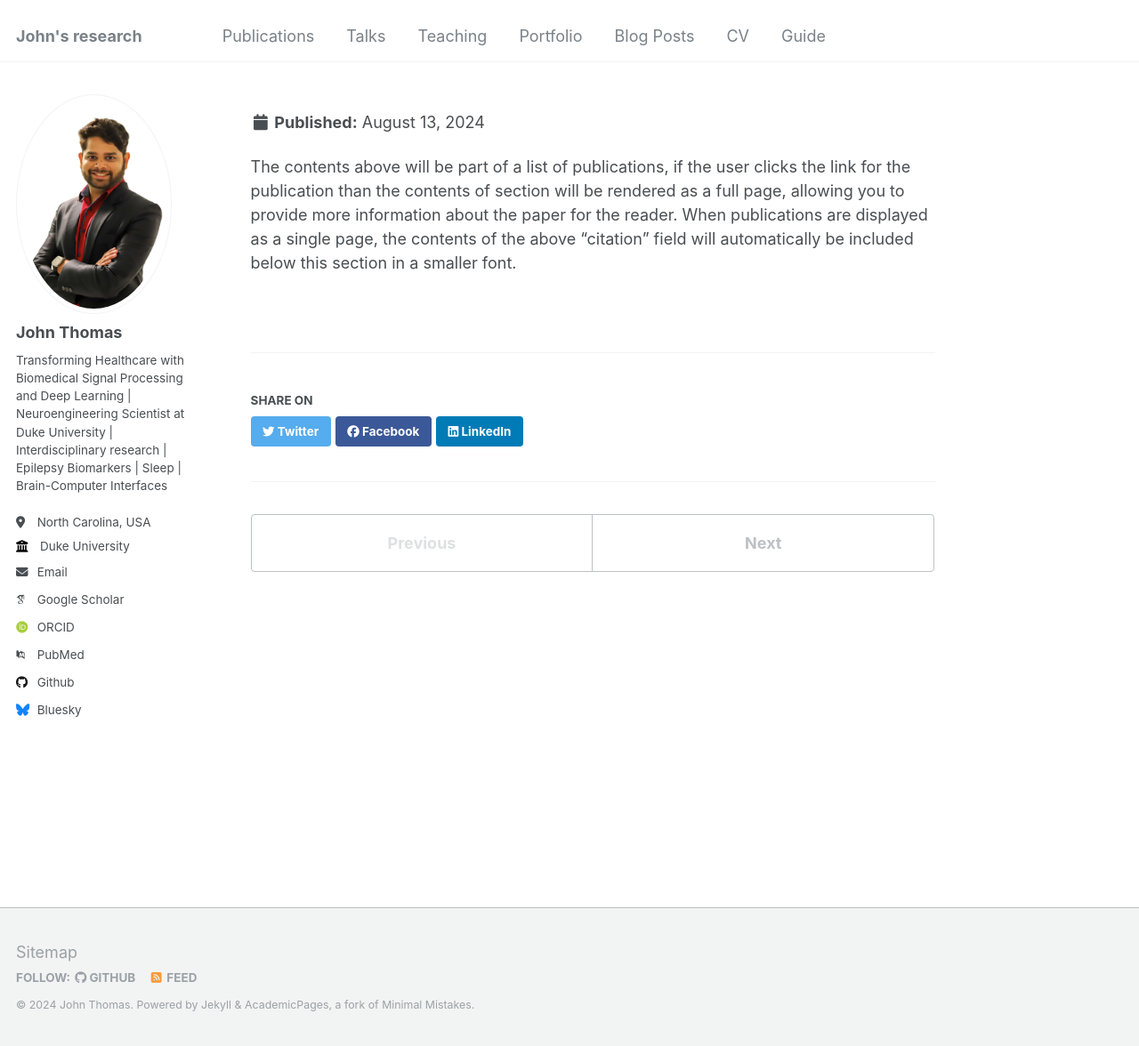
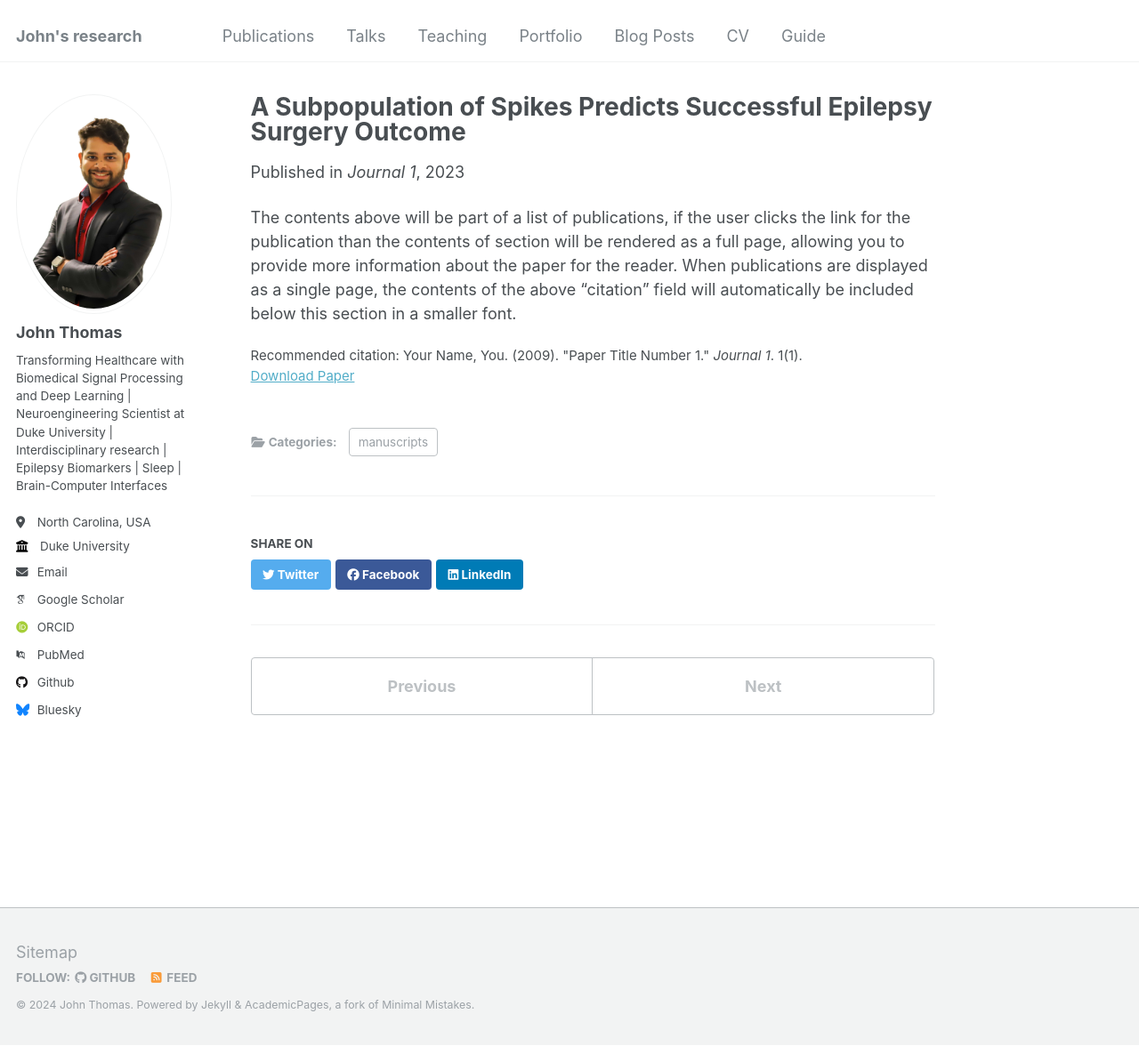
Before and after one commit to johnthomasphd/johnthomasphd.github.io, a Jekyll site: the page built from _publications/2009-10-01-paper-title-number-1.md, in a window 1280 px wide and 1176 px high. Shown: the whole window at 89% size. Built offline with Jekyll 4.4.1, drawn with Linux system fonts in a browser that asks for light colours; some web fonts are replaced; some of the changed lines change nothing that is shown.

Commit message:
Update 2009-10-01-paper-title-number-1.md

```diff
--- a/_publications/2009-10-01-paper-title-number-1.md
+++ b/_publications/2009-10-01-paper-title-number-1.md
@@ -8,7 +8,7 @@
 venue: 'Journal 1'
 #slidesurl: 'http://academicpages.github.io/files/slides1.pdf'
 paperurl: 'https://onlinelibrary.wiley.com/doi/abs/10.1002/ana.26548'
-<! citation: 'Your Name, You. (2009). &quot;Paper Title Number 1.&quot; <i>Journal 1</i>. 1(1).' >
+citation: 'Your Name, You. (2009). &quot;Paper Title Number 1.&quot; <i>Journal 1</i>. 1(1).'
 ---
 
 The contents above will be part of a list of publications, if the user clicks the link for the publication than the contents of section will be rendered as a full page, allowing you to provide more information about the paper for the reader. When publications are displayed as a single page, the contents of the above "citation" field will automatically be included below this section in a smaller font.
```
